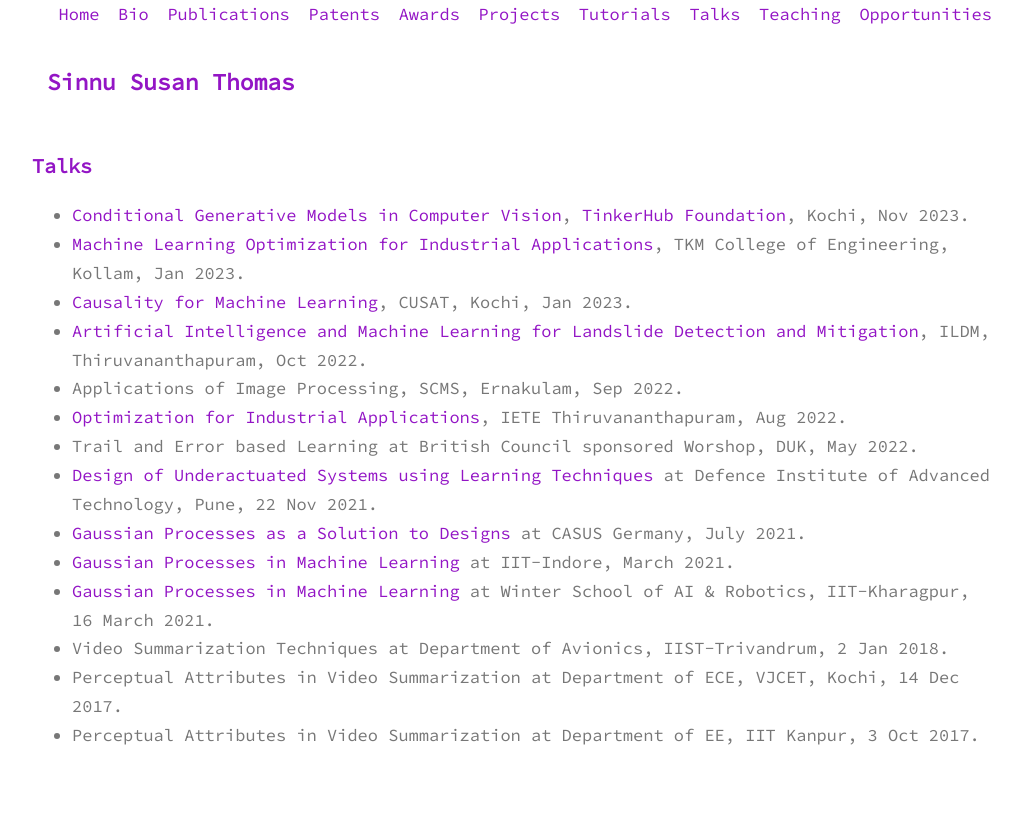
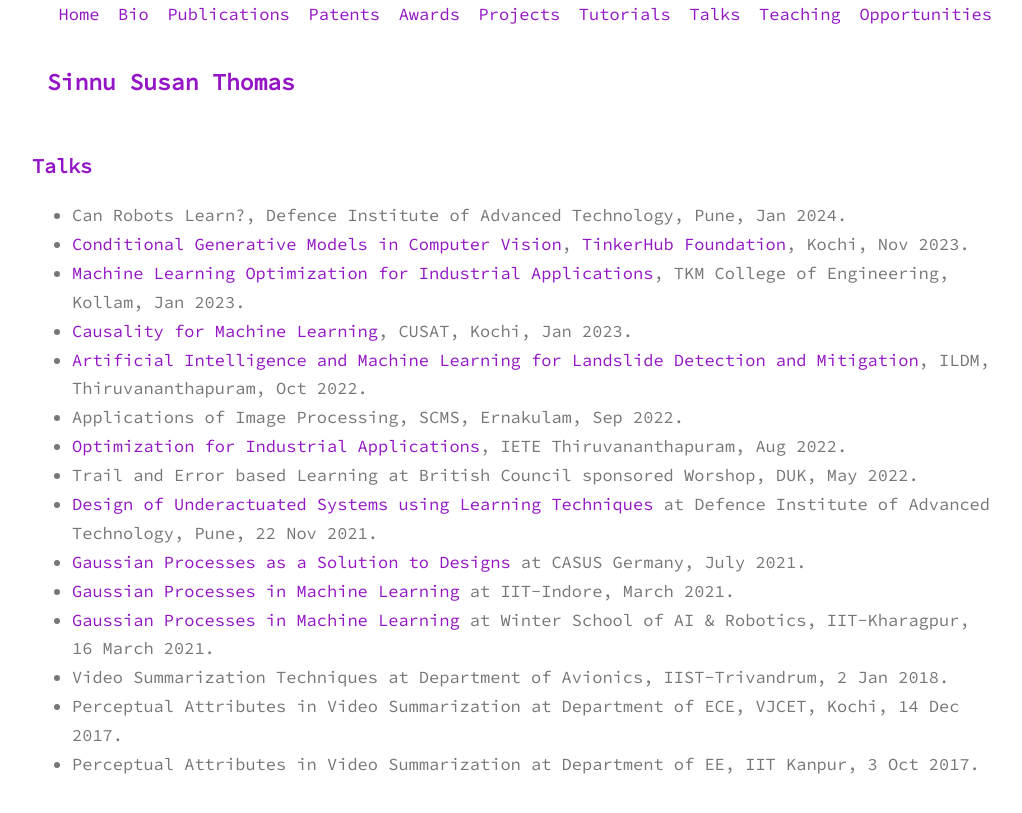
Before and after one commit to sinnuthomas/sinnuthomas.github.io, a Jekyll site: the page built from talks.md, in a window 1280 px wide. Shown: the top 813 px of the page, without its empty margins (128-1150 px from the left). Built offline with Jekyll 4.4.1, drawn with Linux system fonts in a browser that asks for light colours.

Commit message:
Update talks.md

```diff
--- a/talks.md
+++ b/talks.md
@@ -3,6 +3,7 @@ layout: page
 title: Talks
 permalink: /talks/
 ---
+  * Can Robots Learn?, Defence Institute of Advanced Technology, Pune, Jan 2024.
   * [Conditional Generative Models in Computer Vision](https://www.youtube.com/watch?v=P5IlsOegvSU&t=33s), [TinkerHub Foundation](https://www.tinkerhub.org/gen-ai-conference), Kochi, Nov 2023.
   * [Machine Learning Optimization for Industrial Applications](https://www.tkmce.ac.in/news.php?id=95), TKM College of Engineering, Kollam, Jan 2023.
   * [Causality for Machine Learning](https://dca.cusat.ac.in/explainableaifdp/), CUSAT, Kochi, Jan 2023.
```
